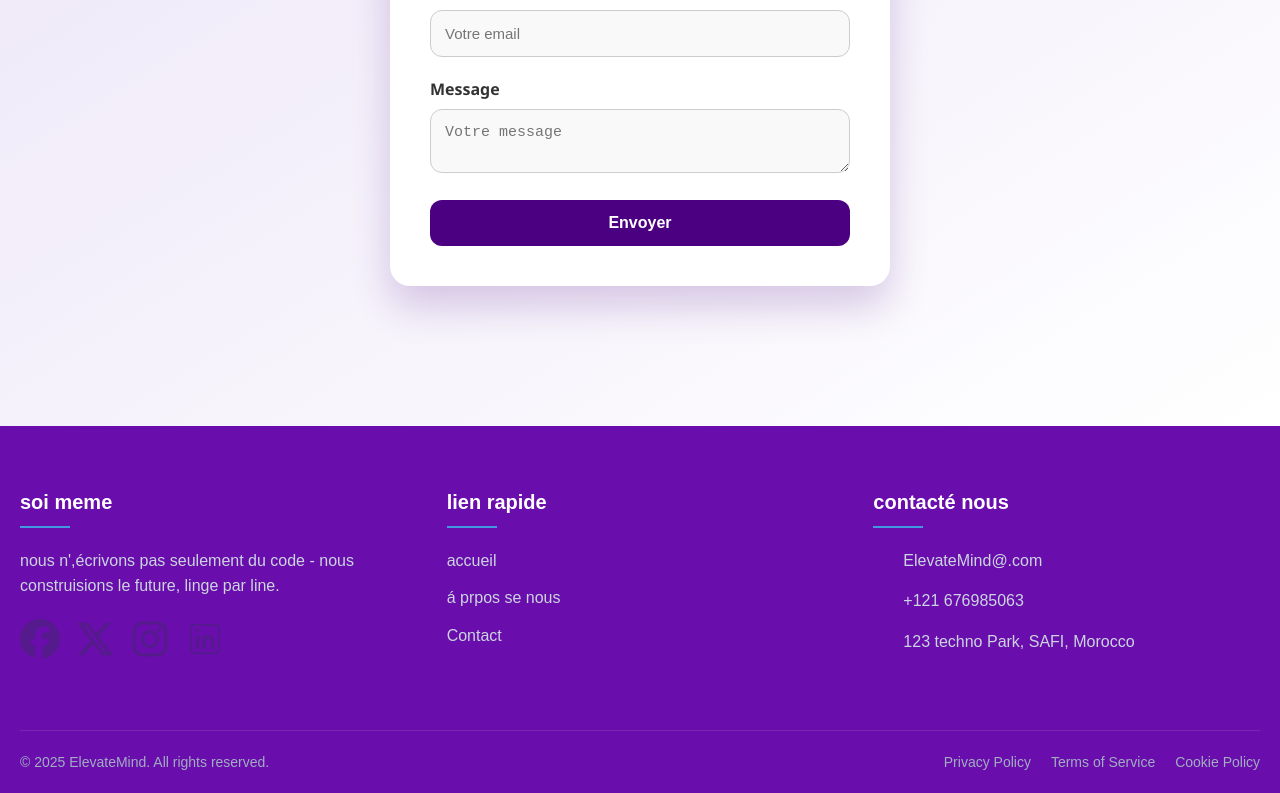
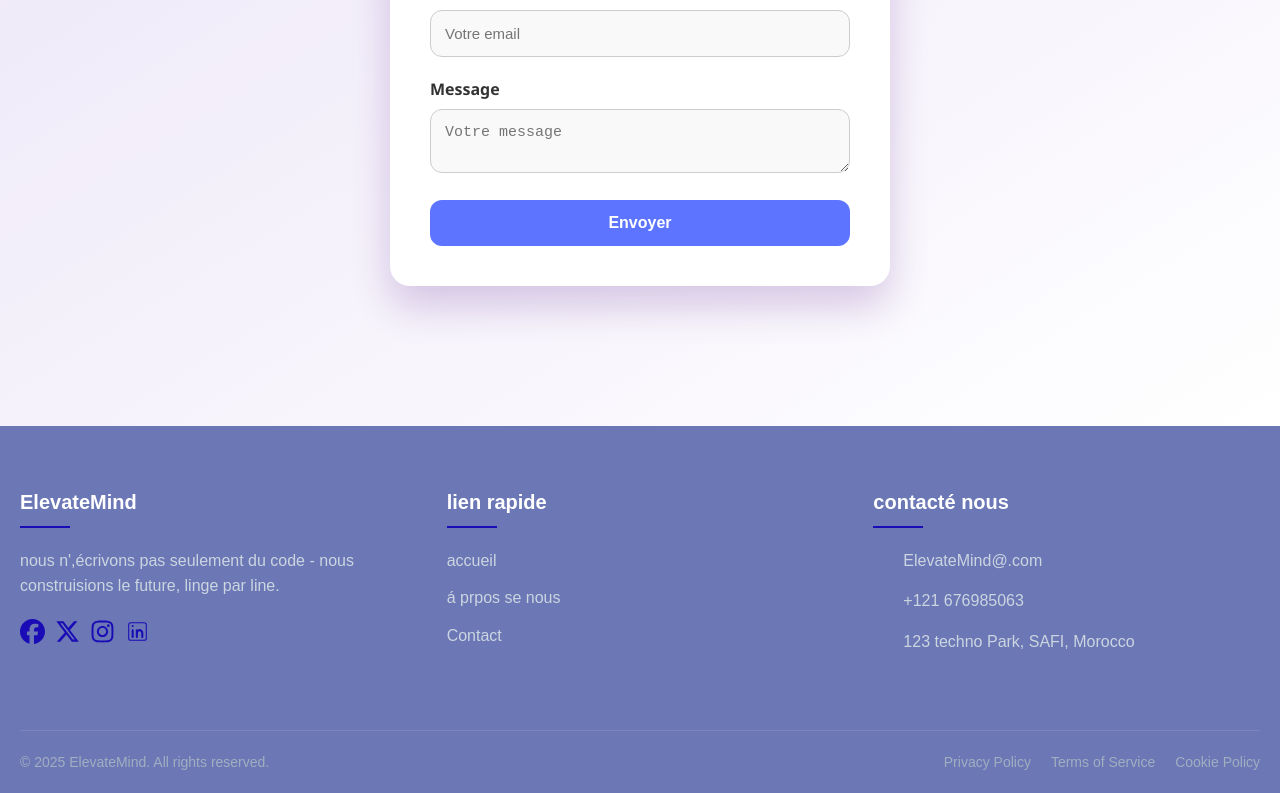
Before and after one commit to CHERRAQI-web/DevSpark, a React (Vite) app: page /contact in a window 1280 px wide. Shown: the part 2122-2915 px from the top of the page. Built offline with nearby package versions, Linux system fonts and the light colour scheme.

Commit message:
bouchr a

```diff
--- a/src/components/Contact.css
+++ b/src/components/Contact.css
@@ -25,7 +25,7 @@
     font-size: 28px;
     font-weight: bold;
     margin-bottom: 30px;
-    color: #4B0082; /* Indigo */
+    color: #6c77b6; /* Indigo */
   }
 
   /* Labels et champs */
@@ -59,7 +59,7 @@
   .contact-form button {
     width: 100%;
     padding: 14px;
-    background-color: #4B0082;
+    background-color: #5c74ff;
     color: white;
     font-size: 16px;
     font-weight: bold;
@@ -70,5 +70,5 @@
   }
 
   .contact-form button:hover {
-    background-color: #360060;
+    background-color: #4661fb;
   }
--- a/src/components/Contact.jsx
+++ b/src/components/Contact.jsx
@@ -14,15 +14,12 @@ const Contact = () => {
 
         <label htmlFor="email">Email</label>
         <input type="email" id="email" name="email" placeholder="Votre email" required />
+        <label htmlFor="message">Message</label>
 
-        <label htmlFor="message">Message</label>
         <textarea id="message" name="message" placeholder="Votre message" required></textarea>
-
         <NavLink to="/">
        <button type="submit" >Envoyer</button>
        </NavLink>
-
-
 
 </form>
     </div>
--- a/src/components/Footer.css
+++ b/src/components/Footer.css
@@ -1,6 +1,6 @@
 /* Footer.css */
 .footer {
-  background-color: #6a0dad;
+  background-color: #6c77b6;
   color: #fff;
   padding: 60px 0 20px;
   font-family: Arial, sans-serif;
@@ -39,7 +39,7 @@
   bottom: 0;
   width: 50px;
   height: 2px;
-  background-color: #4299e1;
+  background-color: #190bb5 ;
 }
 
 .footer-text {
@@ -51,7 +51,8 @@
 /* Social Icons */
 .social-icons {
   display: flex;
-  gap: 15px;
+  gap: 10px;
+  color: #190bb5;
 }
 
 .social-icon {
@@ -62,12 +63,12 @@
   height: 36px;
   background-color: rgba(255, 255, 255, 0.1);
   border-radius: 50%;
-  color: #cbd5e0;
+  color: #d8dce0;
   transition: all 0.3s ease;
 }
 
 .social-icon:hover {
-  background-color: #4299e1;
+  background-color: #190bb5;
   color: #fff;
   transform: translateY(-3px);
 }
@@ -98,7 +99,7 @@
   height: 1px;
   bottom: -2px;
   left: 0;
-  background-color: #4299e1;
+  background-color: #190bb5;
   transition: width 0.3s ease;
 }
 
--- a/src/components/Footer.jsx
+++ b/src/components/Footer.jsx
@@ -8,26 +8,27 @@ import { Link } from 'react-router-dom';  // Import Link from react-router-dom
 
 const Footer = () => {
   const [email, setEmail] = useState('');
-
   const handleSubmit = (e) => {
     e.preventDefault();
     alert(`Thank you for subscribing with: ${email}`);
     setEmail('');
   };
-
   return (
     <footer className="footer">
       <div className="footer-container">
         <div className="footer-content">
           {/* Company Info */}
           <div className="footer-section">
-            <h3 className="footer-title">soi meme</h3>
+            <h3 className="footer-title">ElevateMind</h3>
             <p className="footer-text">nous n',écrivons pas seulement du code - nous construisions le future, linge par line.</p>
             <div className="social-icons">
-              <a href=""><FaFacebook size={40}/></a>
-              <a href=""><FaXTwitter size={40}/></a>
-              <a href=""><FaInstagram size={40}/></a>
-              <a href=""><CiLinkedin size={40}/></a>
+            <a href="" style={{ color: "#190bb5" }}>
+  <FaFacebook size={25} />
+</a>
+
+              <a href="" style={{ color: "#190bb5" }}><FaXTwitter size={25}/></a>
+              <a href="" style={{ color: "#190bb5" }}><FaInstagram size={25}/></a>
+              <a href="" style={{ color: "#190bb5" }}><CiLinkedin size={25}/></a>
             </div>
           </div>
 
```
